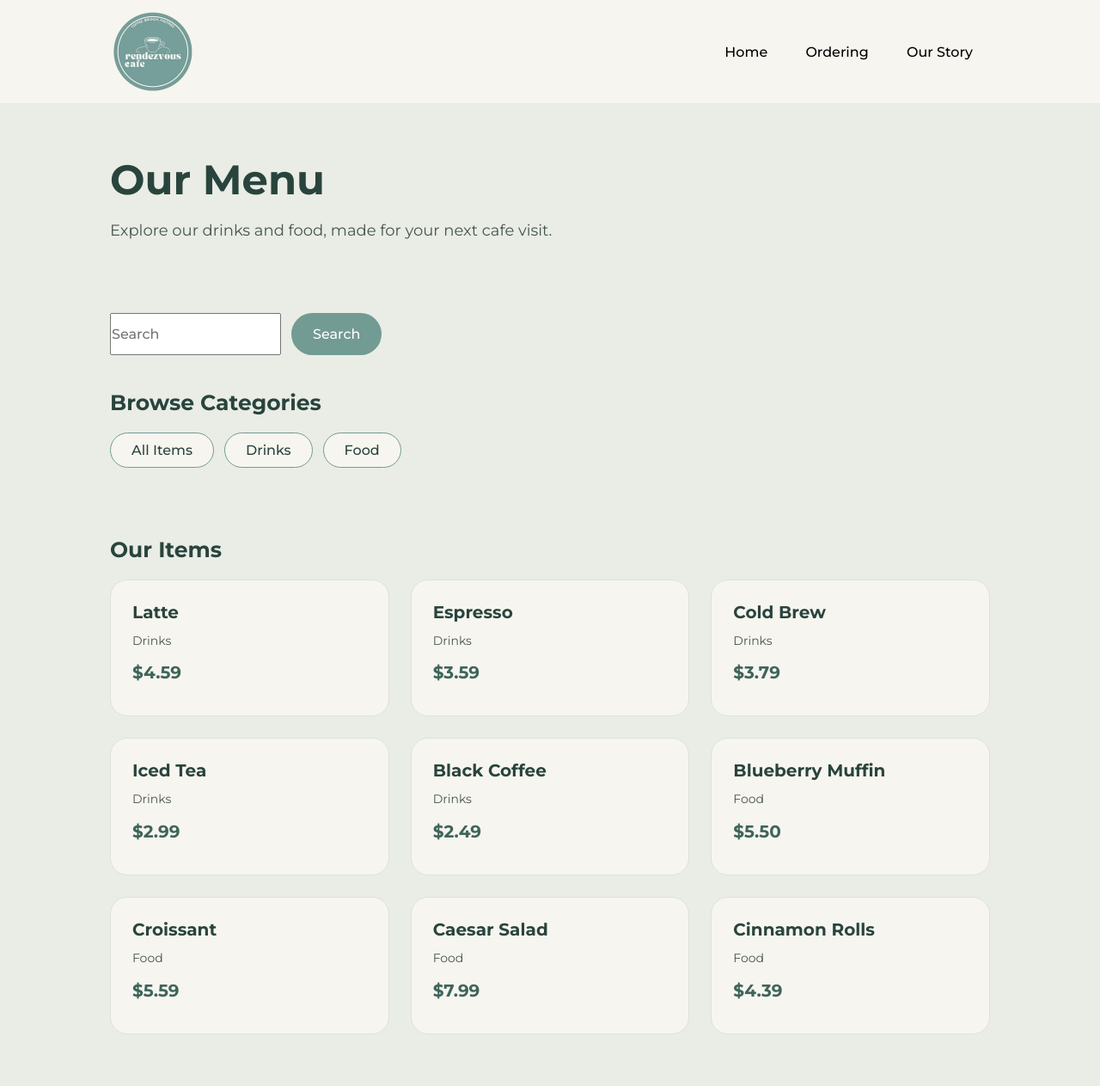
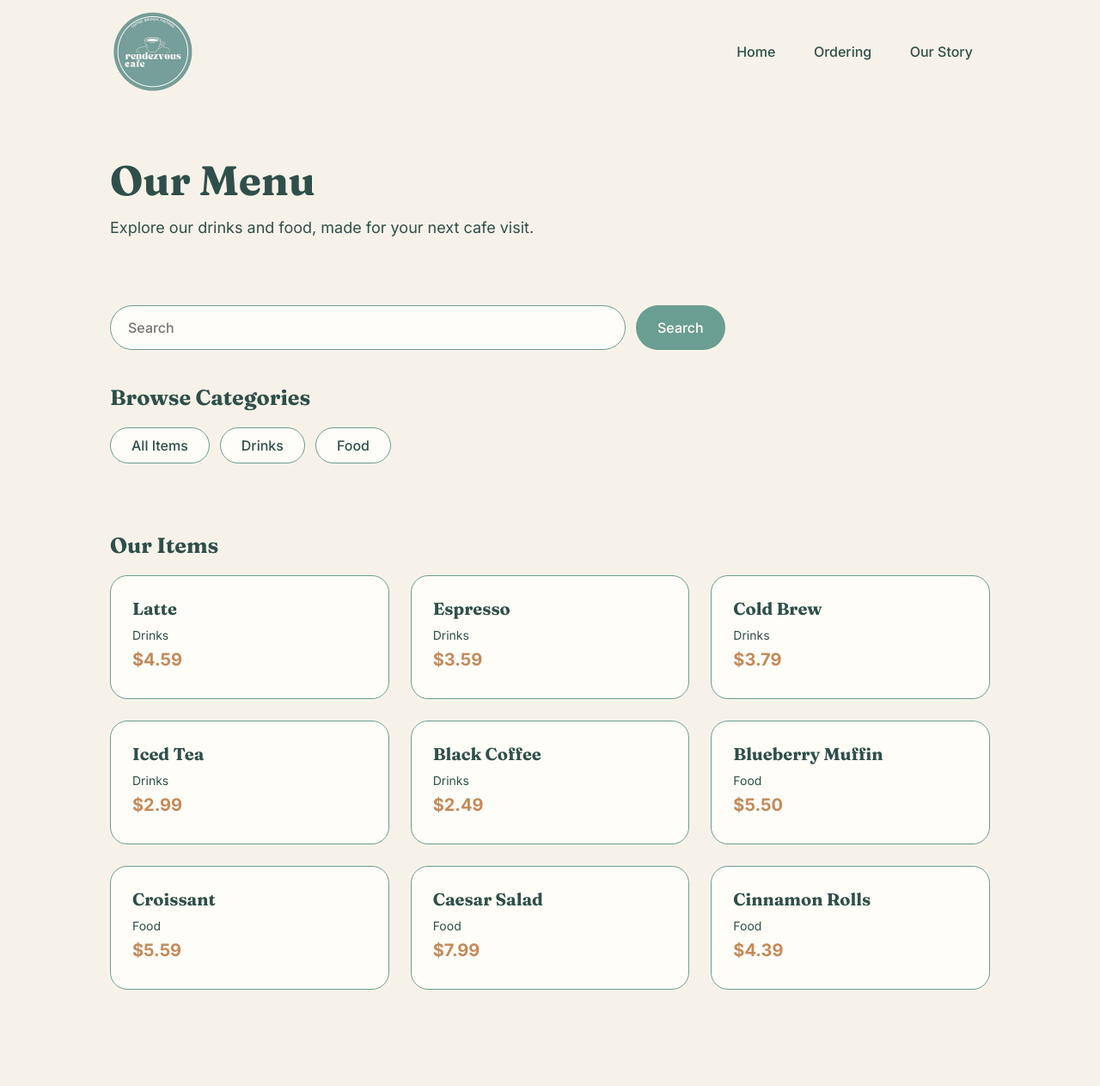
Before and after one commit to nitro556-cloud/fbla-ordering-system, a Flask app: page /menu in a window 1280 px wide. Shown: the whole page at 86% size. After the commit the page ends 1151 px from the top, so only its background shows below. Run offline with Flask 3, Linux system fonts and the light colour scheme.

Commit message:
Update font styling and color pallete

```diff
--- a/static/menu-style.css
+++ b/static/menu-style.css
@@ -1,5 +1,4 @@
-
-@import url('https://fonts.googleapis.com/css2?family=Montserrat:wght@100..900&display=swap');
+@import url('https://fonts.googleapis.com/css2?family=Fraunces:ital,opsz,wght@0,9..144,100..900;1,9..144,100..900&family=Inter:ital,opsz,wght@0,14..32,100..900;1,14..32,100..900&display=swap');
 
 * {
     box-sizing: border-box;
@@ -7,34 +6,53 @@
     padding: 0;
 }
 
-section {
-    padding: 20px 10%;
+body {
+    background-color: #F7F2E9;
+    color: #2F4F4A;
+    font-family: "Inter", sans-serif;
 }
-.page-title {
-    margin-top:40px;
+
+h1, h2, h3, .title, .subtitle {
+    font-family: "Fraunces", serif;
 }
-.page-description {
-    margin-top: 10px;
-    margin-bottom: 0px;
-    font-size: 18px;
-    color: #46564F;
-}
-.search-bar {
-    margin-bottom: 0px;
-}
+
 li, a, button, input {
-    font-family: "Montserrat", sans-serif;
+    font-family: "Inter", sans-serif;
     font-weight: 500;
     font-size: 16px;
     text-decoration: none;
 }
 
-/* Menu Page Styling */
+header {
+    display: flex;
+    justify-content: space-between;
+    align-items: center;
+    padding: 10px 10%;
+    background-color: #F7F2E9;
+}
 
-body {
-    background-color: #E9EDE6;
-    color: #29443D;
-    font-family: "Montserrat", sans-serif;
+#logo {
+    width: 100px;
+    height: 100px;
+    cursor: pointer;
+}
+
+#navigation_bar {
+    list-style: none;
+}
+
+#navigation_bar li {
+    display: inline-block;
+    padding: 0 20px;
+}
+
+#navigation_bar li a {
+    color: #2F4F4A;
+    transition: all 0.3s ease;
+}
+
+#navigation_bar li a:hover {
+    color: #C48A5A;
 }
 
 main {
@@ -42,65 +60,62 @@ main {
 }
 
 section {
+    padding: 20px 10%;
     margin-bottom: 40px;
 }
 
-/* Title Styling */
-
-section h1 {
-    color: #29443D;
+.page-title {
+    margin-top: 40px;
+    color: #2F4F4A;
     font-size: 48px;
     font-weight: 700;
     margin-bottom: 15px;
 }
 
-section h2 {
-    color: #29443D;
-    font-size: 25px;
-    margin-bottom: 20px;
+.page-description {
+    margin-top: 10px;
+    margin-bottom: 0px;
+    font-size: 18px;
+    color: #2F4F4A;
 }
 
-section p {
-    color: #46564F;
-    line-height: 1.7;
+.search-bar {
+    margin-bottom: 0px;
 }
-
-/* Search Bar Styling */
 
 form {
     display: flex;
     gap: 12px;
 }
 
-input[type="search"] {
+input[type="text"] {
     width: 100%;
     max-width: 600px;
     padding: 15px 20px;
-    background-color: #F7F5EF;
-    border: 1px solid #C9D5CC;
+    background-color: #FFFDF8;
+    border: 1px solid #6B9E92;
     border-radius: 50px;
     outline: none;
+    color: #2F4F4A;
 }
 
-input[type="search"]:focus {
-    border-color: #729B93;
+input[type="text"]:focus {
+    border-color: #C48A5A;
 }
 
 button {
     padding: 15px 25px;
-    background-color: #729B93;
+    background-color: #6B9E92;
     border: none;
     border-radius: 50px;
-    color: white;
+    color: #FFFDF8;
     cursor: pointer;
     transition: all 0.3s ease;
 }
 
 button:hover {
-    background-color: rgba(114, 155, 147, 0.8);
+    background-color: #2F4F4A;
 }
-
-/* Category Styling */
 
 nav[aria-label="Menu categories"] {
     display: flex;
@@ -110,19 +125,23 @@ nav[aria-label="Menu categories"] {
 
 nav[aria-label="Menu categories"] a {
     padding: 10px 24px;
-    background-color: #F7F5EF;
-    border: 1px solid #729B93;
+    background-color: #FFFDF8;
+    border: 1px solid #6B9E92;
     border-radius: 50px;
-    color: #29443D;
+    color: #2F4F4A;
     transition: all 0.3s ease;
 }
 
 nav[aria-label="Menu categories"] a:hover {
-    background-color: #729B93;
-    color: white;
+    background-color: #6B9E92;
+    color: #FFFDF8;
 }
 
-/* Menu Items Styling */
+section h2 {
+    color: #2F4F4A;
+    font-size: 25px;
+    margin-bottom: 20px;
+}
 
 .menu-grid {
     display: grid;
@@ -132,36 +151,34 @@ nav[aria-label="Menu categories"] a:hover {
 
 .menu-item {
     padding: 25px;
-    background-color: #F7F5EF;
-    border: 1px solid #DCE3DA;
+    background-color: #FFFDF8;
+    border: 1px solid #6B9E92;
     border-radius: 20px;
     transition: all 0.3s ease;
 }
 
 .menu-item:hover {
     transform: translateY(-5px);
-    box-shadow: 0 8px 24px rgba(41, 68, 61, 0.12);
+    box-shadow: 0 8px 24px rgba(47, 79, 74, 0.15);
 }
 
 .menu-item h3 {
-    color: #29443D;
+    color: #2F4F4A;
     font-size: 20px;
     margin-bottom: 10px;
 }
 
 .menu-item p {
-    color: #46564F;
+    color: #2F4F4A;
     font-size: 14px;
     margin-bottom: 8px;
 }
 
 .menu-item p:last-child {
-    color: #3F655B;
+    color: #C48A5A;
     font-size: 20px;
     font-weight: 700;
 }
-
-/* Responsive Styling */
 
 @media (max-width: 800px) {
     .menu-grid {
@@ -174,7 +191,7 @@ nav[aria-label="Menu categories"] a:hover {
         padding: 35px 5%;
     }
 
-    section h1 {
+    .page-title {
         font-size: 36px;
     }
 
--- a/static/style.css
+++ b/static/style.css
@@ -1,4 +1,4 @@
-@import url('https://fonts.googleapis.com/css2?family=Montserrat:ital,wght@0,100..900;1,100..900&display=swap');
+@import url('https://fonts.googleapis.com/css2?family=Fraunces:ital,opsz,wght@0,9..144,100..900;1,9..144,100..900&family=Inter:ital,opsz,wght@0,14..32,100..900;1,14..32,100..900&family=Montserrat:ital,wght@0,100..900;1,100..900&display=swap');
 
 * {
     box-sizing: border-box;
@@ -6,22 +6,28 @@
     padding: 0;
 }
 
-/* Navigation Bar Styling */
+.title, .subtitle, h1, h2, h3 {
+    font-family: "Fraunces", serif;
+}
+
+body, p, li, a, button, input {
+    font-family: "Inter", sans-serif;
+}
 
 li, a, button {
-    font-family: "Montserrat", sans-serif;
+    font-family: "Inter", sans-serif;
     font-weight: 500;
     font-size: 16px;
     text-decoration: none;
-    color: black;
+    color: #2F4F4A;
 }
 
-header{
+header {
     display: flex;
     justify-content: space-between;
     align-items: center;
     padding: 10px 10%;
-    background-color: #F7F5EF;
+    background-color: #F7F2E9;
 }
 
 #logo {
```
Also changed, not shown: other parts of static/style.css (+23 -25 lines).
